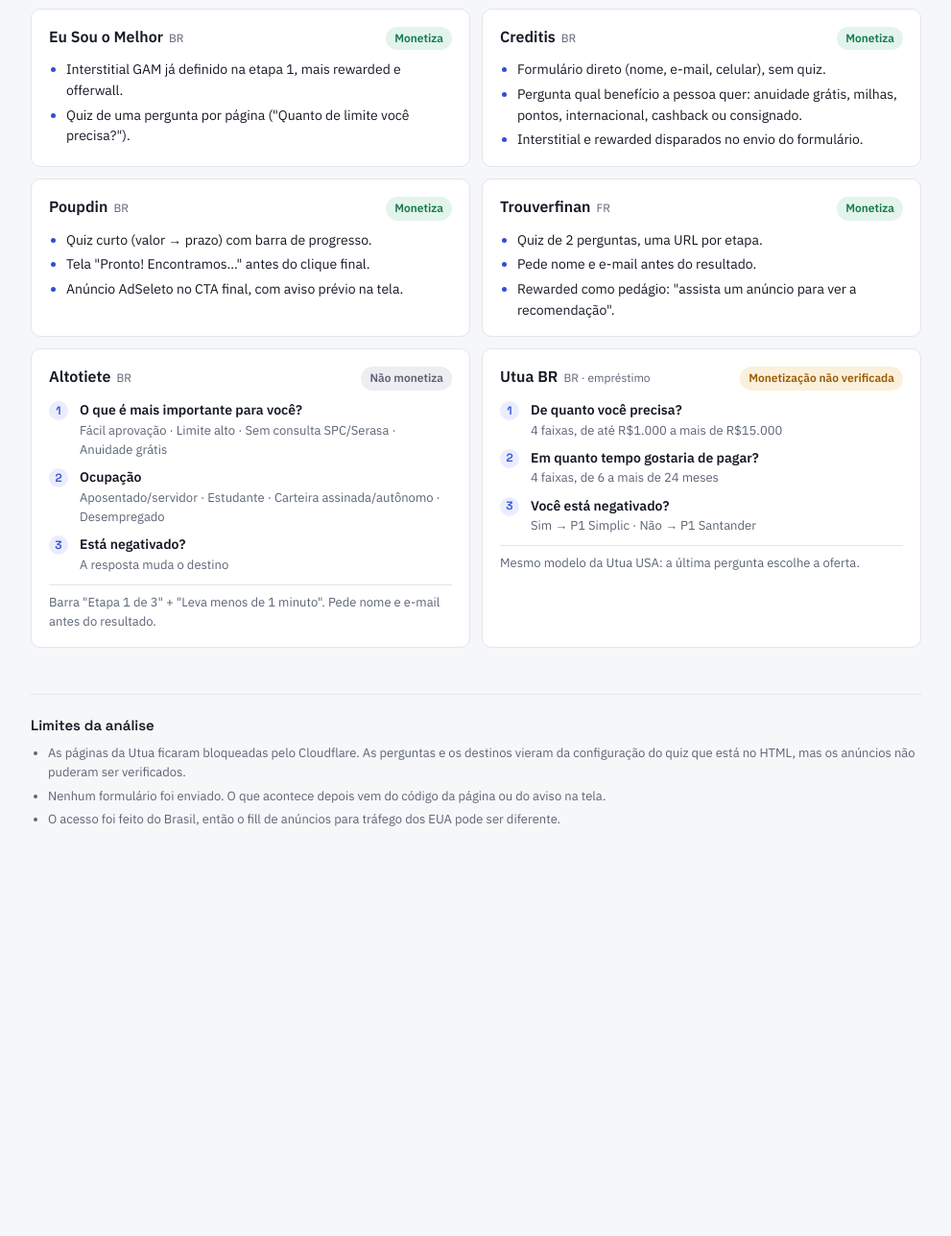
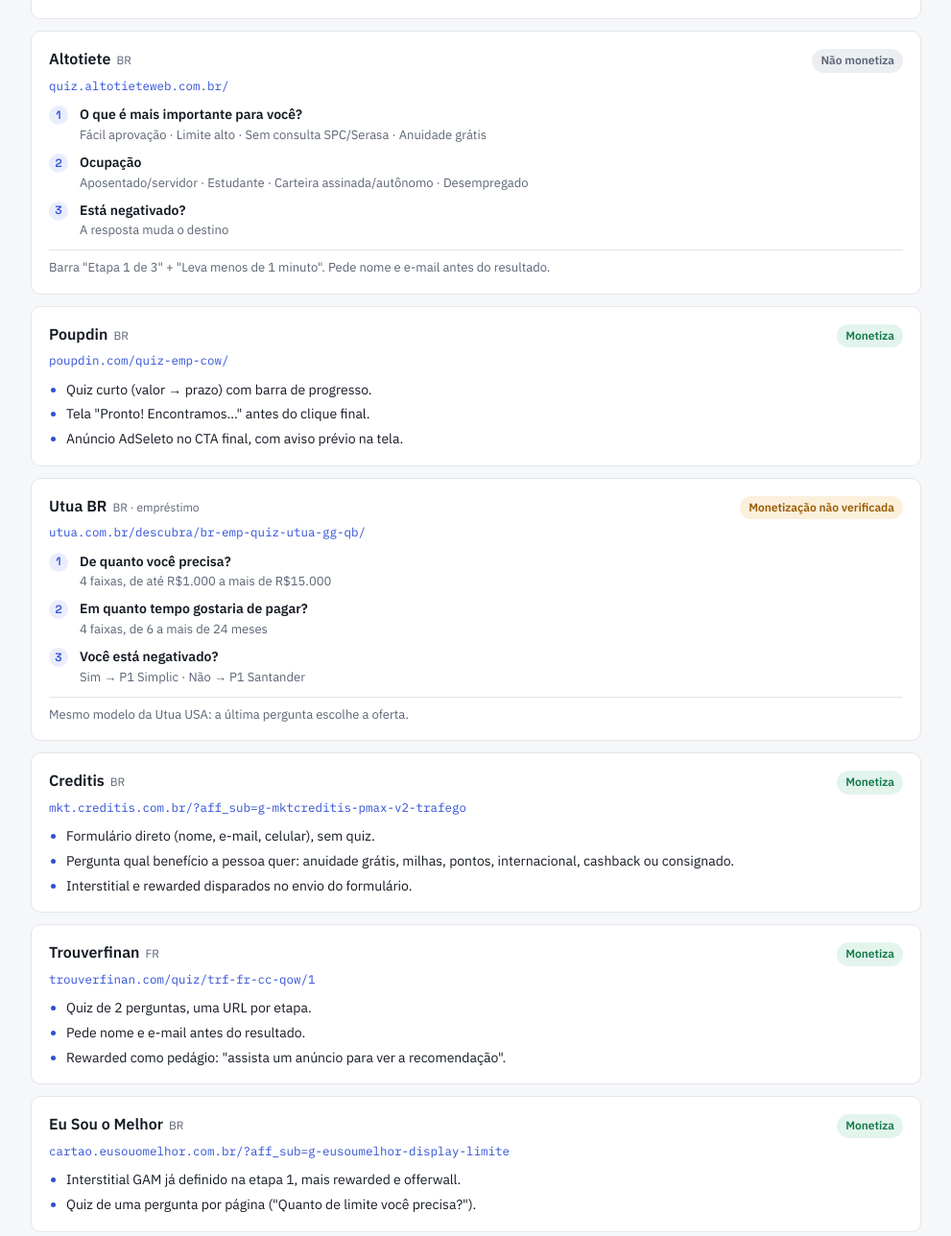
Before and after one commit to gabrielaacristofolini-hue/mercado-jnuscc, a plain HTML site: page index.html in a window 1280 px wide. Shown: the part 1158-2446 px from the top of the page at 96% size, without its empty margins (144-1135 px from the left). Before the commit the page ends 2094 px from the top, so only its background shows below. Drawn offline with Linux system fonts and the light colour scheme.

Commit message:
Lista os concorrentes um abaixo do outro, com a URL de cada um
Co-Authored-By: Claude Opus 5.5 <noreply@anthropic.com>

```diff
--- a/index.html
+++ b/index.html
@@ -70,7 +70,9 @@ code { font-family: var(--f-mono); font-size: 12.5px; background: var(--bg); pad
 .base ul { margin: 0; padding-left: 18px; display: grid; gap: 2px; font-size: 14px; }
 
 /* Competitor cards */
-.comps { display: grid; grid-template-columns: repeat(2, 1fr); gap: 12px; }
+.comps { display: grid; grid-template-columns: 1fr; gap: 12px; }
+.comp-url { font-family: var(--f-mono); font-size: 12.5px; color: var(--accent); text-decoration: none; word-break: break-all; margin-top: -6px; }
+.comp-url:hover, .comp-url:focus-visible { text-decoration: underline; outline: none; }
 .comp { background: var(--surface); border: 1px solid var(--line); border-radius: 10px; padding: 16px 18px; display: grid; gap: 10px; align-content: start; min-width: 0; }
 .comp-head { display: flex; justify-content: space-between; gap: 10px; align-items: baseline; flex-wrap: wrap; }
 .comp h3 { margin: 0; font-size: 16px; font-weight: 600; }
@@ -142,8 +144,9 @@ footer ul { margin: 0; padding-left: 18px; color: var(--muted); font-size: 13px;
       </ul>
     </div>
     <div class="comps">
-      <div class="comp wide">
+      <div class="comp">
         <div class="comp-head"><h3>Utua USA<small>US · concorrente direto</small></h3><span class="pill unk">Monetização não verificada</span></div>
+        <a class="comp-url" href="https://utua.com.br/descubra/usa-cc-quiz-utua-gg-qb/" target="_blank" rel="noopener">utua.com.br/descubra/usa-cc-quiz-utua-gg-qb/</a>
         <ol class="qs">
           <li><b>What is most important in a credit card for you?</b><span>High limit · Immediate credit · No credit check · Free annuity · Airline miles · Cashback</span></li>
           <li><b>Which group do you fit in?</b><span>Employee · Unemployed · Student · Entrepreneur · Retired · Self-employed · Public servant · Tenderer</span></li>
@@ -153,38 +156,8 @@ footer ul { margin: 0; padding-left: 18px; color: var(--muted); font-size: 13px;
         <p class="qnote">Depois da última pergunta, pede o nome antes de redirecionar.</p>
       </div>
       <div class="comp">
-        <div class="comp-head"><h3>Eu Sou o Melhor<small>BR</small></h3><span class="pill yes">Monetiza</span></div>
-        <ul>
-          <li>Interstitial GAM já definido na etapa 1, mais rewarded e offerwall.</li>
-          <li>Quiz de uma pergunta por página ("Quanto de limite você precisa?").</li>
-        </ul>
-      </div>
-      <div class="comp">
-        <div class="comp-head"><h3>Creditis<small>BR</small></h3><span class="pill yes">Monetiza</span></div>
-        <ul>
-          <li>Formulário direto (nome, e-mail, celular), sem quiz.</li>
-          <li>Pergunta qual benefício a pessoa quer: anuidade grátis, milhas, pontos, internacional, cashback ou consignado.</li>
-          <li>Interstitial e rewarded disparados no envio do formulário.</li>
-        </ul>
-      </div>
-      <div class="comp">
-        <div class="comp-head"><h3>Poupdin<small>BR</small></h3><span class="pill yes">Monetiza</span></div>
-        <ul>
-          <li>Quiz curto (valor → prazo) com barra de progresso.</li>
-          <li>Tela "Pronto! Encontramos…" antes do clique final.</li>
-          <li>Anúncio AdSeleto no CTA final, com aviso prévio na tela.</li>
-        </ul>
-      </div>
-      <div class="comp">
-        <div class="comp-head"><h3>Trouverfinan<small>FR</small></h3><span class="pill yes">Monetiza</span></div>
-        <ul>
-          <li>Quiz de 2 perguntas, uma URL por etapa.</li>
-          <li>Pede nome e e-mail antes do resultado.</li>
-          <li>Rewarded como pedágio: "assista um anúncio para ver a recomendação".</li>
-        </ul>
-      </div>
-      <div class="comp">
         <div class="comp-head"><h3>Altotiete<small>BR</small></h3><span class="pill no">Não monetiza</span></div>
+        <a class="comp-url" href="https://quiz.altotieteweb.com.br/" target="_blank" rel="noopener">quiz.altotieteweb.com.br/</a>
         <ol class="qs">
           <li><b>O que é mais importante para você?</b><span>Fácil aprovação · Limite alto · Sem consulta SPC/Serasa · Anuidade grátis</span></li>
           <li><b>Ocupação</b><span>Aposentado/servidor · Estudante · Carteira assinada/autônomo · Desempregado</span></li>
@@ -193,13 +166,49 @@ footer ul { margin: 0; padding-left: 18px; color: var(--muted); font-size: 13px;
         <p class="qnote">Barra "Etapa 1 de 3" + "Leva menos de 1 minuto". Pede nome e e-mail antes do resultado.</p>
       </div>
       <div class="comp">
+        <div class="comp-head"><h3>Poupdin<small>BR</small></h3><span class="pill yes">Monetiza</span></div>
+        <a class="comp-url" href="https://poupdin.com/quiz-emp-cow/" target="_blank" rel="noopener">poupdin.com/quiz-emp-cow/</a>
+        <ul>
+          <li>Quiz curto (valor → prazo) com barra de progresso.</li>
+          <li>Tela "Pronto! Encontramos…" antes do clique final.</li>
+          <li>Anúncio AdSeleto no CTA final, com aviso prévio na tela.</li>
+        </ul>
+      </div>
+      <div class="comp">
         <div class="comp-head"><h3>Utua BR<small>BR · empréstimo</small></h3><span class="pill unk">Monetização não verificada</span></div>
+        <a class="comp-url" href="https://utua.com.br/descubra/br-emp-quiz-utua-gg-qb/" target="_blank" rel="noopener">utua.com.br/descubra/br-emp-quiz-utua-gg-qb/</a>
         <ol class="qs">
           <li><b>De quanto você precisa?</b><span>4 faixas, de até R$1.000 a mais de R$15.000</span></li>
           <li><b>Em quanto tempo gostaria de pagar?</b><span>4 faixas, de 6 a mais de 24 meses</span></li>
           <li><b>Você está negativado?</b><span>Sim → P1 Simplic · Não → P1 Santander</span></li>
         </ol>
         <p class="qnote">Mesmo modelo da Utua USA: a última pergunta escolhe a oferta.</p>
+      </div>
+      <div class="comp">
+        <div class="comp-head"><h3>Creditis<small>BR</small></h3><span class="pill yes">Monetiza</span></div>
+        <a class="comp-url" href="https://mkt.creditis.com.br/?aff_sub=g-mktcreditis-pmax-v2-trafego" target="_blank" rel="noopener">mkt.creditis.com.br/?aff_sub=g-mktcreditis-pmax-v2-trafego</a>
+        <ul>
+          <li>Formulário direto (nome, e-mail, celular), sem quiz.</li>
+          <li>Pergunta qual benefício a pessoa quer: anuidade grátis, milhas, pontos, internacional, cashback ou consignado.</li>
+          <li>Interstitial e rewarded disparados no envio do formulário.</li>
+        </ul>
+      </div>
+      <div class="comp">
+        <div class="comp-head"><h3>Trouverfinan<small>FR</small></h3><span class="pill yes">Monetiza</span></div>
+        <a class="comp-url" href="https://trouverfinan.com/quiz/trf-fr-cc-qow/1" target="_blank" rel="noopener">trouverfinan.com/quiz/trf-fr-cc-qow/1</a>
+        <ul>
+          <li>Quiz de 2 perguntas, uma URL por etapa.</li>
+          <li>Pede nome e e-mail antes do resultado.</li>
+          <li>Rewarded como pedágio: "assista um anúncio para ver a recomendação".</li>
+        </ul>
+      </div>
+      <div class="comp">
+        <div class="comp-head"><h3>Eu Sou o Melhor<small>BR</small></h3><span class="pill yes">Monetiza</span></div>
+        <a class="comp-url" href="https://cartao.eusouomelhor.com.br/?aff_sub=g-eusoumelhor-display-limite" target="_blank" rel="noopener">cartao.eusouomelhor.com.br/?aff_sub=g-eusoumelhor-display-limite</a>
+        <ul>
+          <li>Interstitial GAM já definido na etapa 1, mais rewarded e offerwall.</li>
+          <li>Quiz de uma pergunta por página ("Quanto de limite você precisa?").</li>
+        </ul>
       </div>
     </div>
   </section>
```
